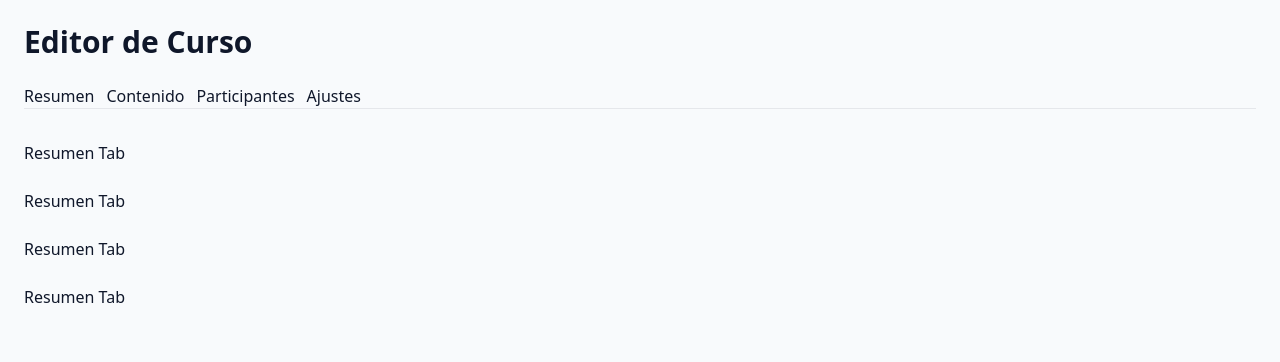
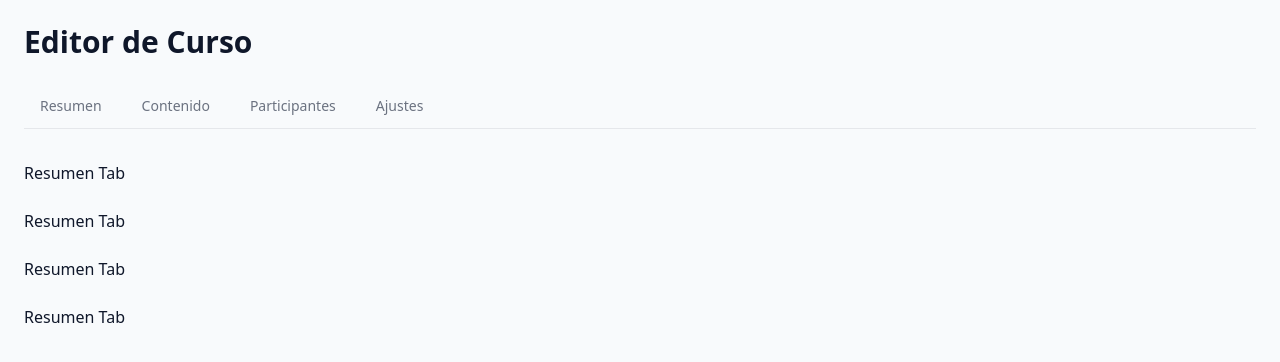
Before and after one commit to skygmkt-coder/skyg-academy-template2, a Next.js app: page /admin/cursos/id in a window 1280 px wide. Shown: the top 362 px of the page. Built offline with nearby package versions, Linux system fonts and the light colour scheme; no server answers; the database is empty.

Commit message:
improve course editor tabs UI

```diff
--- a/components/admin/course-editor/CourseTabs.tsx
+++ b/components/admin/course-editor/CourseTabs.tsx
@@ -9,16 +9,26 @@ const tabs = ["Resumen", "Contenido", "Participantes", "Ajustes"];
 
 export default function CourseTabs({ activeTab, onTabChange }: CourseTabsProps) {
   return (
-    <div className="mt-6 flex gap-3 border-b">
-      {tabs.map((tab) => (
+    <div className="mt-6 border-b border-gray-200">
+      <nav className="flex gap-2 overflow-x-auto">
+        {tabs.map((tab) => {
+          const isActive = activeTab === tab;
+
+          return (
             <button
               key={tab}
               onClick={() => onTabChange(tab)}
-          className={activeTab === tab ? "border-b-2 font-bold" : ""}
+              className={`rounded-t-xl px-4 py-3 text-sm font-medium transition ${
+                isActive
+                  ? "bg-black text-white"
+                  : "text-gray-500 hover:bg-gray-100 hover:text-gray-900"
+              }`}
             >
               {tab}
             </button>
-      ))}
+          );
+        })}
+      </nav>
     </div>
   );
 }
```
Lines whose indentation alone changed are shown as unchanged.
